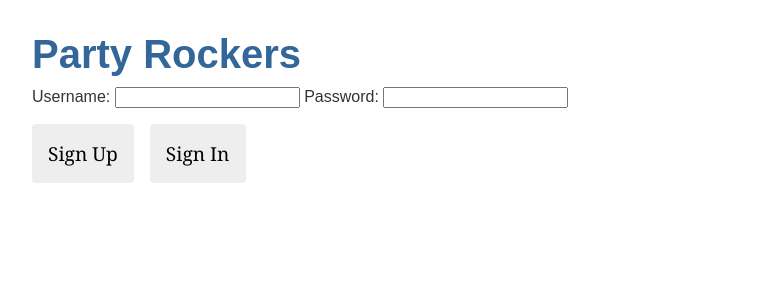
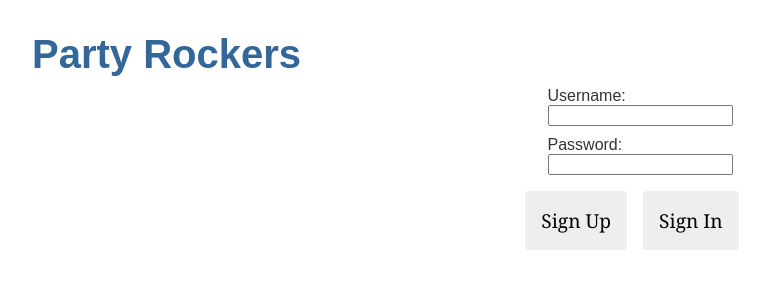
Before and after one commit to alexcarron/rock-estore, an Angular app in the folder estore-ui/: page /login in a window 1280 px wide. Shown: the top 300 px of the page, without its empty margins (0-770 px from the left). Built offline with nearby package versions, Linux system fonts and the light colour scheme; no server answers.

Commit message:
Better looking login component

```diff
--- a/estore-ui/src/app/app.component.html
+++ b/estore-ui/src/app/app.component.html
@@ -1,8 +1,8 @@
 <h1>{{title}}</h1>
 <nav>
+	<a *ngIf="userService.getSignedInUserId()>  -1"routerLink="/dashboard">Home</a>
 	<a *ngIf="userService.getSignedInUserId()>   0"routerLink="/rocks">Rocks</a>
 	<a *ngIf="userService.getSignedInUserId()==  0"routerLink="/rocks">Inventory</a>
-	<a *ngIf="userService.getSignedInUserId()>  -1"routerLink="/dashboard">Dashboard</a>
     <a *ngIf="userService.getSignedInUserId()>   0"routerLink="/cart">Cart</a>
 	<a *ngIf="userService.getSignedInUserId()> -1"routerLink="/login" (click)="userService.logOutUser()">Log Out</a>
 </nav>
--- a/estore-ui/src/app/components/login/login.component.css
+++ b/estore-ui/src/app/components/login/login.component.css
@@ -1,3 +1,19 @@
-div.login-component {
+.login-component {
+  display: flex;
+  flex-direction: column;
+  align-items: center;
+}
+
+.input-fields {
+  display: flex;
+  flex-direction: column;
+}
+
+.input-fields label {
   margin-top: 10px;
 }
+
+.sign-in-up {
+  display: flex;
+  justify-content: space-between;
+}
--- a/estore-ui/src/app/components/login/login.component.html
+++ b/estore-ui/src/app/components/login/login.component.html
@@ -1,11 +1,13 @@
 <div class="login-component">
-  <label for="username-box">Username: </label>
-  <input #userBox id="username-box" />
+  <div class="input-fields">
+    <label for="username-box">Username: </label>
+    <input #userBox id="username-box" />
 
-  <label for="password-box"> Password: </label>
-  <input #passwordBox id="password-box" />
+    <label for="password-box"> Password: </label>
+    <input #passwordBox id="password-box" />
+  </div>
 
-  <div class="sign in/up">
+  <div class="sign-in-up">
     <button
       type="button"
       class="add-button"
```
